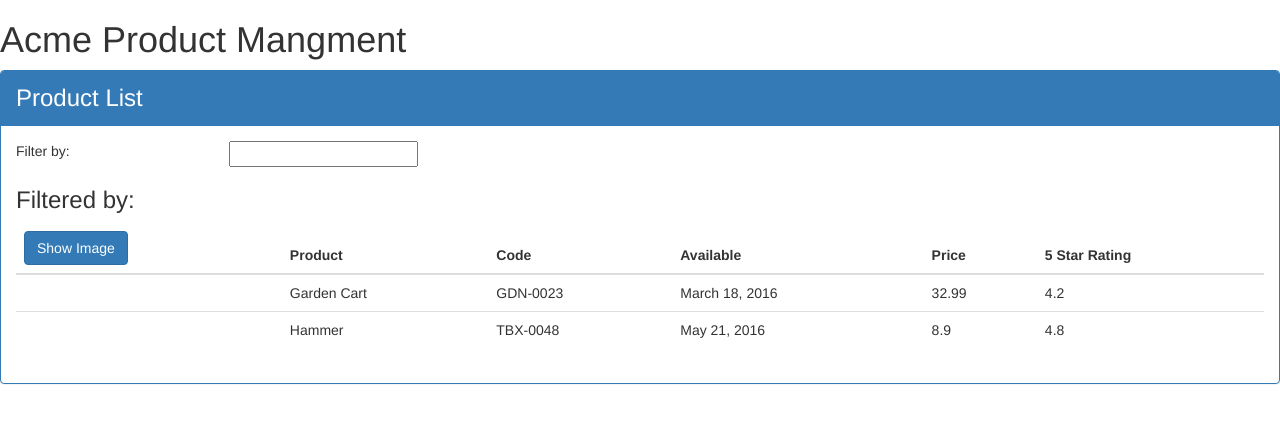
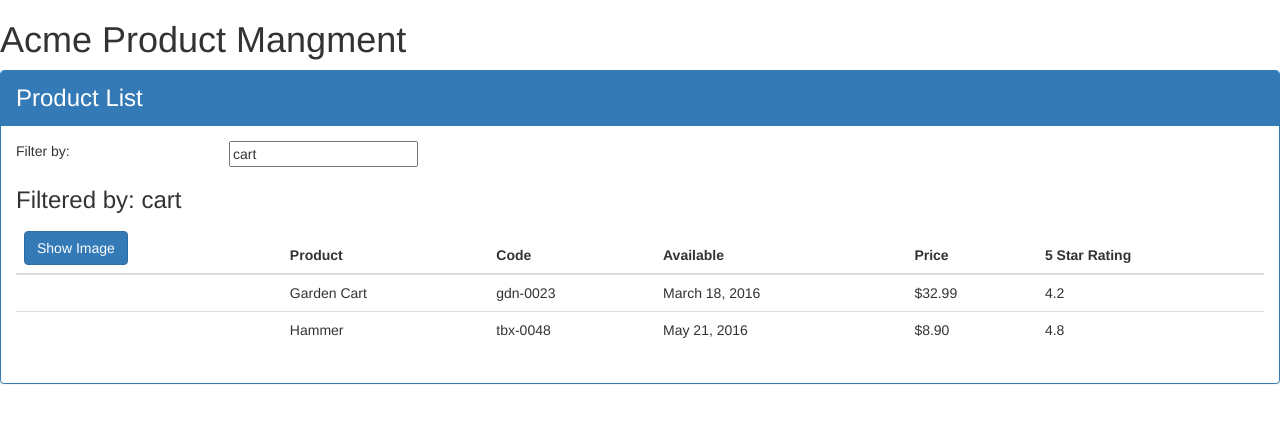
Before and after one commit to nemanjarotman/AcmeProductManagment, an Angular app: page / in a window 1280 px wide. Shown: the top 422 px of the page. Built offline with nearby package versions, Linux system fonts and the light colour scheme.

Commit message:
Added 2 way data binding and fixed currency

```diff
--- a/src/app/app.module.ts
+++ b/src/app/app.module.ts
@@ -1,6 +1,6 @@
 import { BrowserModule } from '@angular/platform-browser';
 import { NgModule} from '@angular/core';
-
+import { FormsModule} from '@angular/forms';
 
 import { AppComponent } from './app.component';
 import { ProductListComponent } from './products/product-list.component';
@@ -12,7 +12,8 @@
     ProductListComponent
   ],
   imports: [
-    BrowserModule
+    BrowserModule,
+    FormsModule
   ],
   providers: [],
   bootstrap: [AppComponent]
--- a/src/app/products/product-list.component.html
+++ b/src/app/products/product-list.component.html
@@ -6,12 +6,13 @@
         <div class='row'>
             <div class='col-md-2'>Filter by:</div>
             <div class='col-md-4'>
-                <input type='text'/>
+                <input type='text'
+                [(ngModel)]='listFilter'/>
             </div>
         </div>
         <div class='row'>
             <div class='col-md-6'>
-                <h3>Filtered by: </h3>
+                <h3>Filtered by: {{listFilter}}</h3>
             </div>
         </div>
         <div class='table-responsive'>
@@ -19,8 +20,9 @@
                 <thead>
                     <tr>
                         <th>
-                            <button class='btn btn-primary'>
-                                Show Image
+                            <button class='btn btn-primary'
+                                (click)='toggleImage()'>
+                                {{showImage ? 'Hide':'Show'}} Image
                             </button>
                         </th>
                         <th>Product</th>
@@ -32,11 +34,17 @@
                 </thead>
                 <tbody>
                     <tr *ngFor='let product of products'>
-                        <td></td>
+                        <td>
+                            <img *ngIf='showImage'
+                            [src]='product.imageUrl'
+                            [title]='product.productName'
+                            [style.width.px]='imageWidth'
+                            [style.margin.px]='imageMargin'>
+                        </td>
                         <td>{{product.productName}}</td>
-                        <td>{{product.productCode}}</td>
+                        <td>{{product.productCode | lowercase}}</td>
                         <td>{{product.releaseDate}}</td>
-                        <td>{{product.price}}</td>
+                        <td>{{product.price | currency:'USD':true:'1.2-2'}}</td>
                         <td>{{product.starRating}}</td>
                     </tr>
 
--- a/src/app/products/product-list.component.ts
+++ b/src/app/products/product-list.component.ts
@@ -6,8 +6,12 @@
 })
 
 export class ProductListComponent {
-    pageTitle:string='Product List';
-    products:any[]=[
+    pageTitle : string='Product List';
+    imageWidth : number = 50;
+    imageMargin : number = 2;
+    showImage : boolean = false;
+    listFilter : string='cart'
+    products : any[]=[
         {
             "productId": 2,
             "productName": "Garden Cart",
@@ -30,4 +34,8 @@
         }
 
     ];
+
+    toggleImage():void{
+        this.showImage=!this.showImage;
+    }
 }
```
